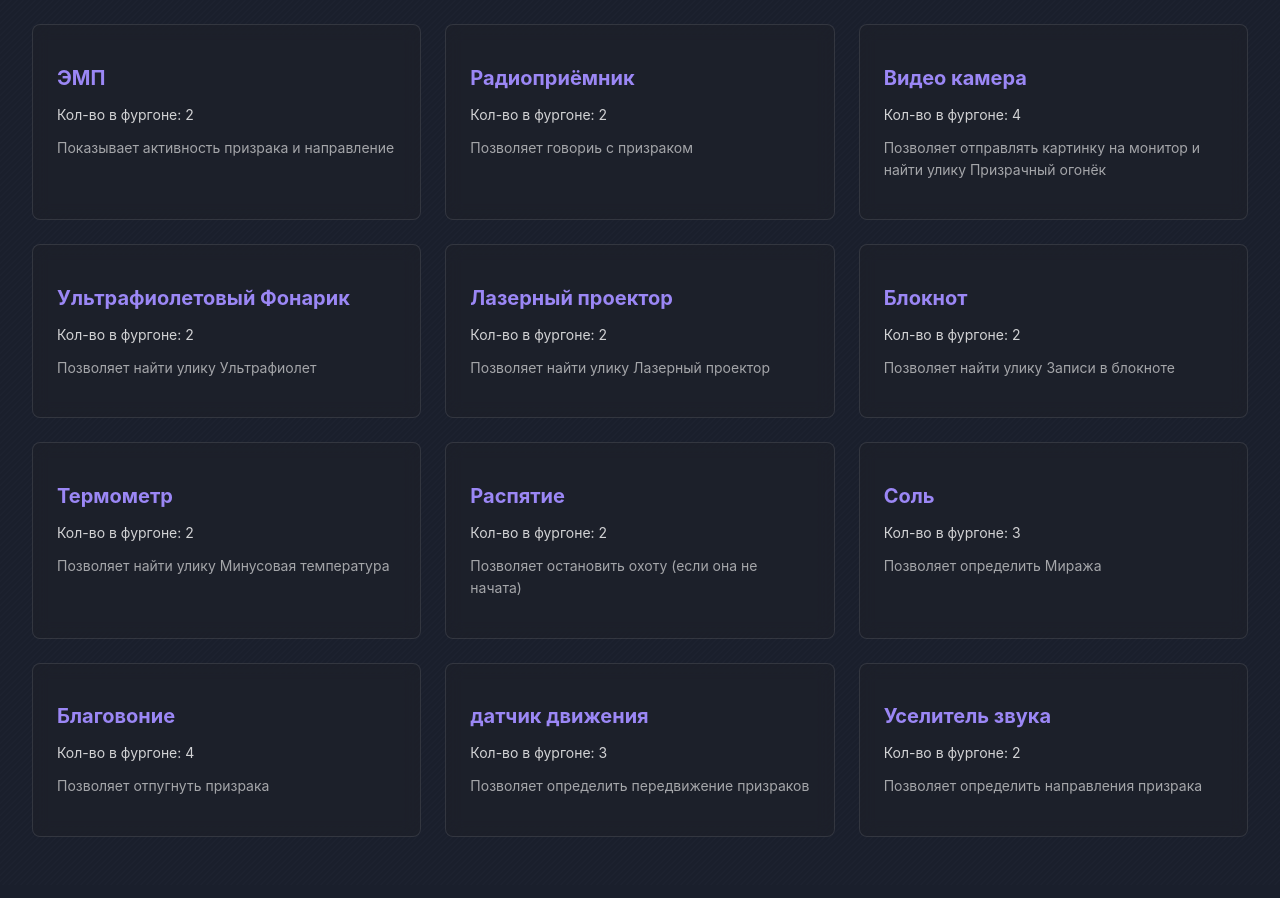
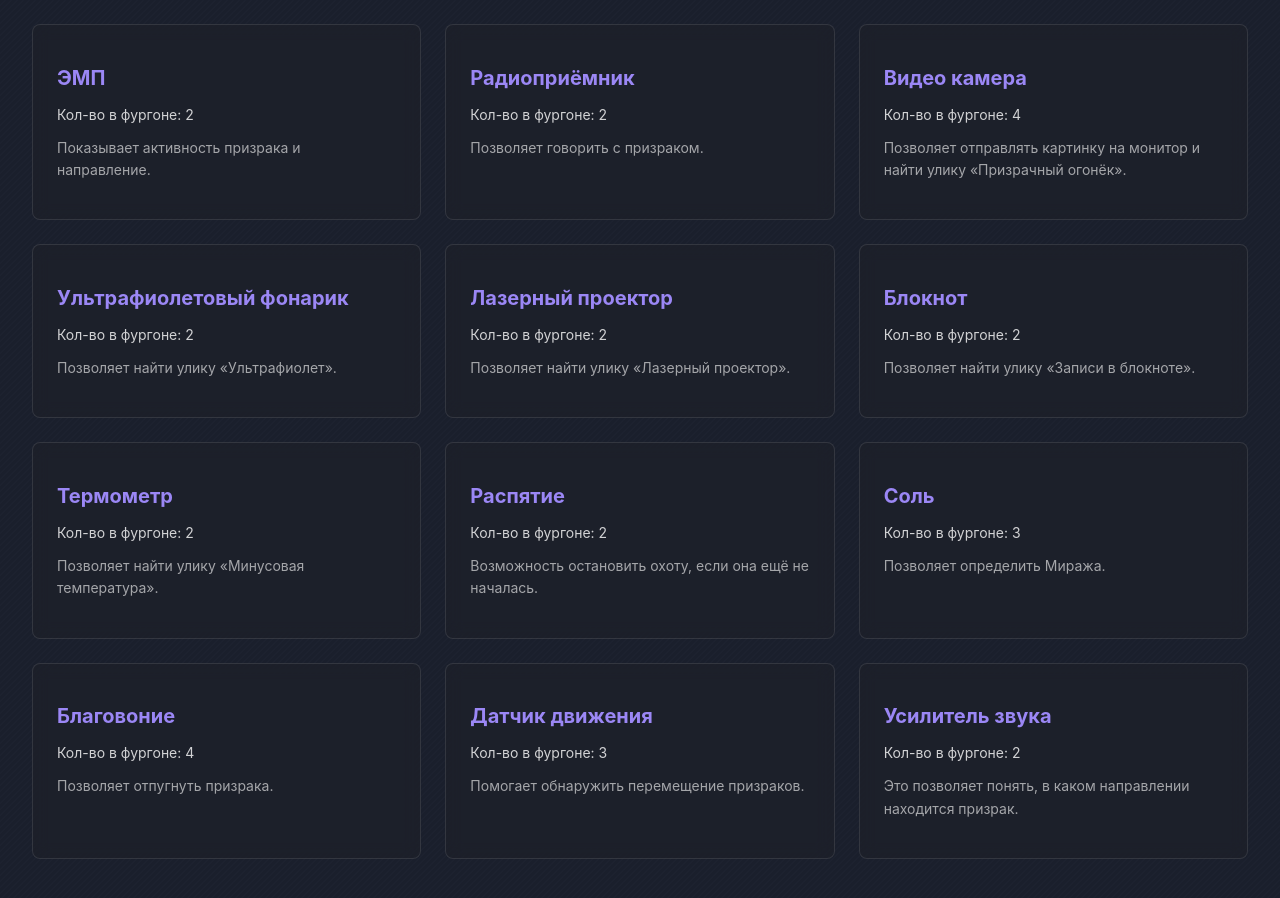
Before and after one commit to aymatronikkk/PhasmoWiki, a plain HTML site: page equipment.html in a window 1280 px wide. Shown: the part 240-1138 px from the top of the page. Drawn offline with Linux system fonts and the light colour scheme.

Commit message:
fix грамматики в equipm

```diff
--- a/equipment.html
+++ b/equipment.html
@@ -150,73 +150,73 @@
             <div class="equipment-card">
                 <h2 class="equipment-name">ЭМП</h2>
                 <p class="equipment-price">Кол-во в фургоне: 2</p>
-                <p class="equipment-description">Показывает активность призрака и направление</p>
+                <p class="equipment-description">Показывает активность призрака и направление.</p>
             </div>
 
             <div class="equipment-card">
                 <h2 class="equipment-name">Радиоприёмник</h2>
                 <p class="equipment-price">Кол-во в фургоне: 2</p>
-                <p class="equipment-description">Позволяет говориь с призраком</p>
+                <p class="equipment-description">Позволяет говорить с призраком.</p>
             </div>
 
             <div class="equipment-card">
                 <h2 class="equipment-name">Видео камера</h2>
                 <p class="equipment-price">Кол-во в фургоне: 4</p>
-                <p class="equipment-description">Позволяет отправлять картинку на монитор и найти улику Призрачный огонёк</p>
+                <p class="equipment-description">Позволяет отправлять картинку на монитор и найти улику «Призрачный огонёк».</p>
             </div>
 
             <div class="equipment-card">
-                <h2 class="equipment-name">Ультрафиолетовый Фонарик</h2>
+                <h2 class="equipment-name">Ультрафиолетовый фонарик</h2>
                 <p class="equipment-price">Кол-во в фургоне: 2</p>
-                <p class="equipment-description">Позволяет найти улику Ультрафиолет</p>
+                <p class="equipment-description">Позволяет найти улику «Ультрафиолет».</p>
             </div>
 
             <div class="equipment-card">
                 <h2 class="equipment-name">Лазерный проектор</h2>
                 <p class="equipment-price">Кол-во в фургоне: 2</p>
-                <p class="equipment-description">Позволяет найти улику Лазерный проектор</p>
+                <p class="equipment-description">Позволяет найти улику «Лазерный проектор».</p>
             </div>
 
             <div class="equipment-card">
                 <h2 class="equipment-name">Блокнот</h2>
                 <p class="equipment-price">Кол-во в фургоне: 2</p>
-                <p class="equipment-description">Позволяет найти улику Записи в блокноте</p>
+                <p class="equipment-description">Позволяет найти улику «Записи в блокноте».</p>
             </div>
 
             <div class="equipment-card">
                 <h2 class="equipment-name">Термометр</h2>
                 <p class="equipment-price">Кол-во в фургоне: 2</p>
-                <p class="equipment-description">Позволяет найти улику Минусовая температура</p>
+                <p class="equipment-description">Позволяет найти улику «Минусовая температура».</p>
             </div>
 
             <div class="equipment-card">
                 <h2 class="equipment-name">Распятие</h2>
                 <p class="equipment-price">Кол-во в фургоне: 2</p>
-                <p class="equipment-description">Позволяет остановить охоту (если она не начата)</p>
+                <p class="equipment-description">Возможность остановить охоту, если она ещё не началась.</p>
             </div>
 
             <div class="equipment-card">
                 <h2 class="equipment-name">Соль</h2>
                 <p class="equipment-price">Кол-во в фургоне: 3</p>
-                <p class="equipment-description">Позволяет определить Миража</p>
+                <p class="equipment-description">Позволяет определить Миража.</p>
             </div>
 
             <div class="equipment-card">
                 <h2 class="equipment-name">Благовоние</h2>
                 <p class="equipment-price">Кол-во в фургоне: 4</p>
-                <p class="equipment-description">Позволяет отпугнуть призрака</p>
+                <p class="equipment-description">Позволяет отпугнуть призрака.</p>
             </div>
 
             <div class="equipment-card">
-                <h2 class="equipment-name">датчик движения</h2>
+                <h2 class="equipment-name">Датчик движения</h2>
                 <p class="equipment-price">Кол-во в фургоне: 3</p>
-                <p class="equipment-description">Позволяет определить передвижение призраков</p>
+                <p class="equipment-description">Помогает обнаружить перемещение призраков.</p>
             </div>
 
             <div class="equipment-card">
-                <h2 class="equipment-name">Уселитель звука</h2>
+                <h2 class="equipment-name">Усилитель звука</h2>
                 <p class="equipment-price">Кол-во в фургоне: 2</p>
-                <p class="equipment-description">Позволяет определить направления призрака</p>
+                <p class="equipment-description">Это позволяет понять, в каком направлении находится призрак.</p>
             </div>
         </div>
     </main>
```
